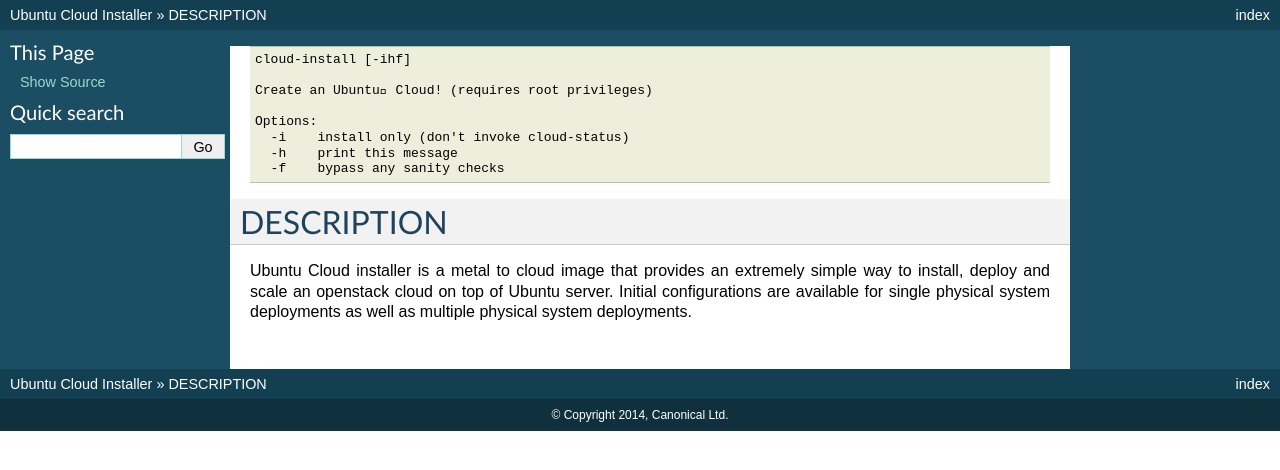
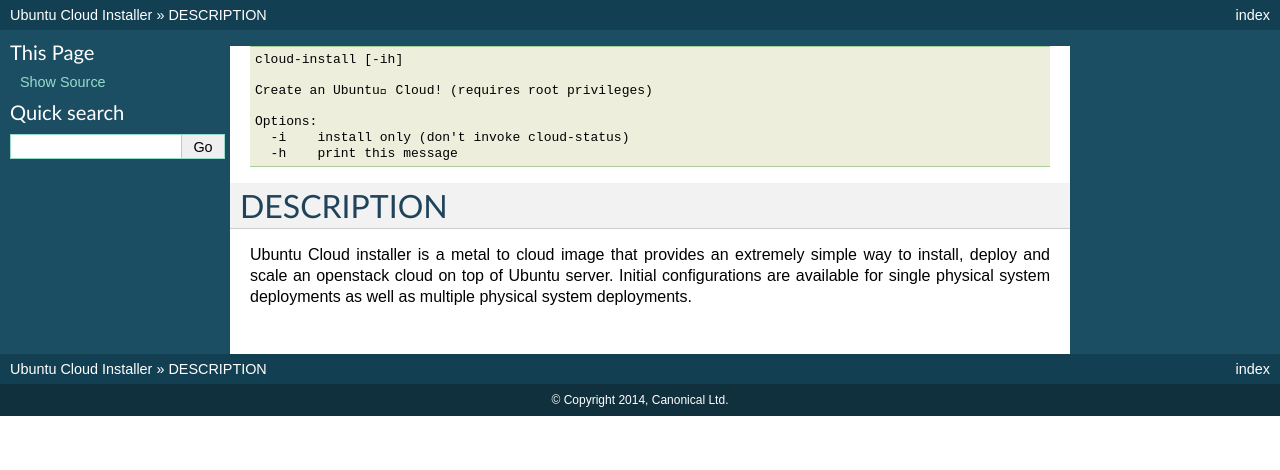
Before and after one commit to Ubuntu-Solutions-Engineering/openstack-installer, a Sphinx documentation site: the page built from docs/cloud-install.rst, in a window 1280 px wide. Shown: the top 470 px of the page. Built offline with Sphinx 7.4.7, drawn with Linux system fonts in a browser that asks for light colours.

Commit message:
Update man pages

```diff
--- a/docs/cloud-install.rst
+++ b/docs/cloud-install.rst
@@ -1,14 +1,13 @@
 
 .. code::
 
-   cloud-install [-ihf]
+   cloud-install [-ih]
 
    Create an Ubuntu Cloud! (requires root privileges)
 
    Options:
      -i    install only (don't invoke cloud-status)
      -h    print this message
-     -f    bypass any sanity checks
 
 
 DESCRIPTION
```
Also changed, not shown: 2 other files.
